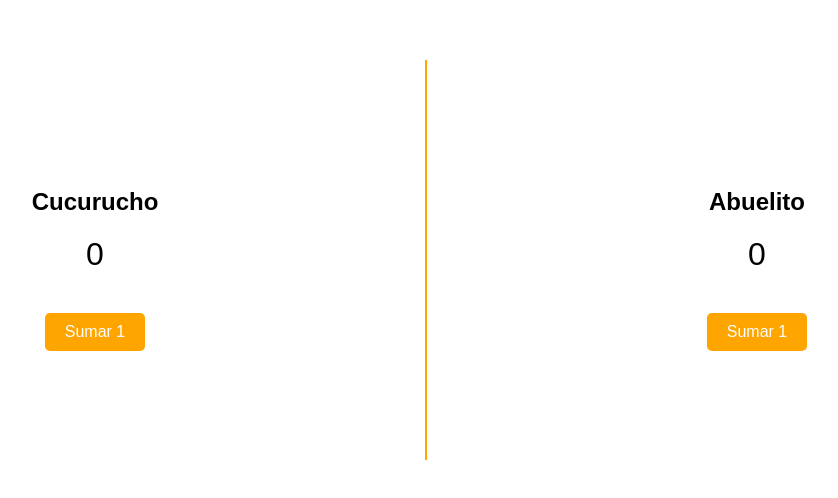
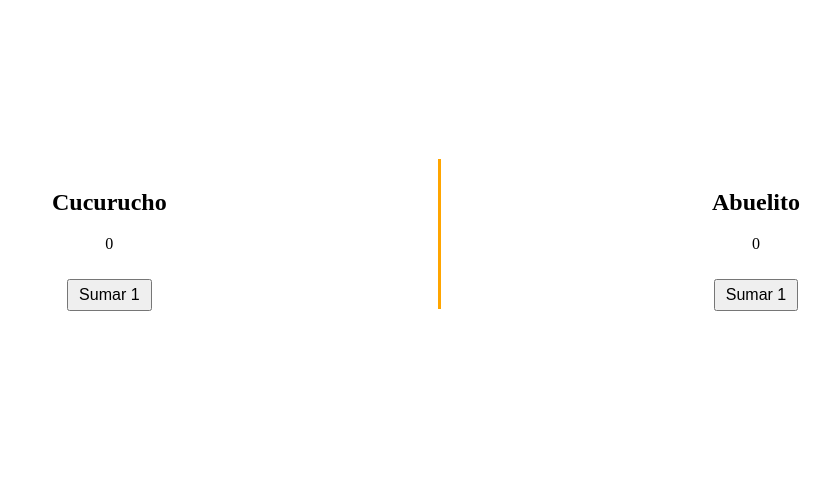
Before and after one commit to PatricioPorcal/Cuentacaca, a plain HTML site: page index.html in a window 1280 px wide. Shown: the part 160-658 px from the top of the page, without its empty margins (214-1052 px from the left). Drawn offline with Linux system fonts and the light colour scheme; no server answers.

Commit message:
Actualizacion con firebase

```diff
--- a/index.html
+++ b/index.html
@@ -1,103 +1,69 @@
 <!DOCTYPE html>
-<html lang="es">
+<html lang="en">
 <head>
   <meta charset="UTF-8">
   <meta name="viewport" content="width=device-width, initial-scale=1.0">
-    <title>Contadores</title>
+  <title>Contadores en Línea</title>
   <style>
-        body {
-            font-family: Arial, sans-serif;
-            text-align: center;
-            margin: 0;
-            padding: 20px;
-        }
-
-        .container {
-            display: flex;
-            justify-content: space-around;
-            align-items: center;
-            height: 100vh;
-        }
-
-        .divider {
-            width: 2px;
-            height: 50%;
-            background-color: orange;
-        }
-
-        .section {
-            width: 40%;
-        }
-
-        h2 {
-            font-size: 1.5rem;
-            margin-bottom: 20px;
-        }
-
-        .counter {
-            font-size: 2rem;
-            margin: 20px 0;
-        }
-
-        button {
-            font-size: 1rem;
-            padding: 10px 20px;
-            margin-top: 20px;
-            cursor: pointer;
-            border: none;
-            background-color: orange;
-            color: white;
-            border-radius: 5px;
-        }
-
-        button:hover {
-            background-color: darkorange;
-        }
+    body { display: flex; justify-content: center; align-items: center; min-height: 100vh; margin: 0; }
+    .container { display: flex; justify-content: space-between; width: 60%; text-align: center; }
+    .divider { border-left: 3px solid orange; height: 150px; margin: 0 20px; }
+    .counter { margin: 10px; }
+    button { margin-top: 10px; padding: 5px 10px; font-size: 16px; }
   </style>
+  <script src="https://www.gstatic.com/firebasejs/9.6.11/firebase-app.js"></script>
+  <script src="https://www.gstatic.com/firebasejs/9.6.11/firebase-database.js"></script>
 </head>
 <body>
   <div class="container">
-        <!-- Sección de Cucurucho -->
-        <div class="section">
+    <div class="counter" id="cucurucho">
       <h2>Cucurucho</h2>
-            <div class="counter" id="counterCucurucho">0</div>
-            <button onclick="incrementCounter('counterCucurucho')">Sumar 1</button>
+      <p id="countCucurucho">0</p>
+      <button onclick="increment('cucurucho')">Sumar 1</button>
     </div>
-
-        <!-- Línea divisora -->
     <div class="divider"></div>
-
-        <!-- Sección de Abuelito -->
-        <div class="section">
+    <div class="counter" id="abuelito">
       <h2>Abuelito</h2>
-            <div class="counter" id="counterAbuelito">0</div>
-            <button onclick="incrementCounter('counterAbuelito')">Sumar 1</button>
+      <p id="countAbuelito">0</p>
+      <button onclick="increment('abuelito')">Sumar 1</button>
     </div>
   </div>
 
   <script>
-        // Inicializa los contadores con los valores almacenados, o 0 si no hay valores guardados
-        document.addEventListener("DOMContentLoaded", function() {
-            const cucuruchoCount = localStorage.getItem('cucurucho') || 0;
-            const abuelitoCount = localStorage.getItem('abuelito') || 0;
+    // Configuración de Firebase
+    const firebaseConfig = {
+      apiKey: "TU_API_KEY",
+      authDomain: "TU_AUTH_DOMAIN",
+      databaseURL: "TU_DATABASE_URL",
+      projectId: "TU_PROJECT_ID",
+      storageBucket: "TU_STORAGE_BUCKET",
+      messagingSenderId: "TU_MESSAGING_SENDER_ID",
+      appId: "TU_APP_ID"
+    };
 
-            document.getElementById('counterCucurucho').textContent = cucuruchoCount;
-            document.getElementById('counterAbuelito').textContent = abuelitoCount;
+    // Inicializar Firebase
+    const app = firebase.initializeApp(firebaseConfig);
+    const db = firebase.database();
+
+    // Referencias a los contadores
+    const countersRef = {
+      cucurucho: db.ref('counters/cucurucho'),
+      abuelito: db.ref('counters/abuelito'),
+    };
+
+    // Actualizar contadores en tiempo real
+    countersRef.cucurucho.on('value', (snapshot) => {
+      document.getElementById('countCucurucho').innerText = snapshot.val() || 0;
     });
 
-        // Función para incrementar los contadores y guardarlos en localStorage
-        function incrementCounter(counterId) {
-            const counterElement = document.getElementById(counterId);
-            let currentCount = parseInt(counterElement.textContent);
-            currentCount += 1;
-            counterElement.textContent = currentCount;
+    countersRef.abuelito.on('value', (snapshot) => {
+      document.getElementById('countAbuelito').innerText = snapshot.val() || 0;
+    });
 
-            // Guarda el valor actualizado en localStorage
-            if (counterId === 'counterCucurucho') {
-                localStorage.setItem('cucurucho', currentCount);
-            } else if (counterId === 'counterAbuelito') {
-                localStorage.setItem('abuelito', currentCount);
-            }
+    // Función para incrementar el contador
+    function increment(name) {
+      const ref = countersRef[name];
+      ref.transaction((currentValue) => (currentValue || 0) + 1);
     }
   </script>
 </body>
```
Lines whose indentation alone changed are shown as unchanged.
